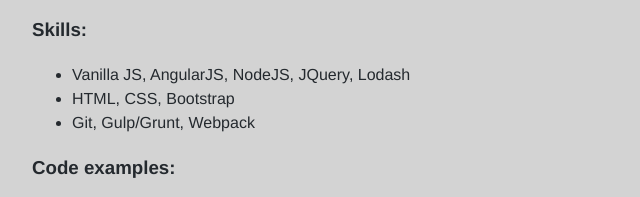
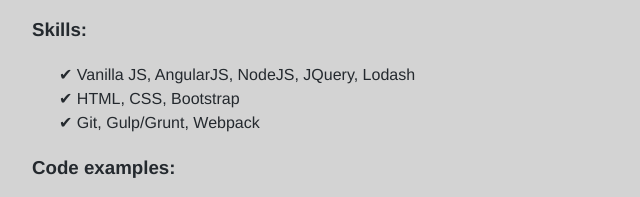
Before and after one commit to kavalapka/rsschool-2019Q1-cv, a plain HTML site: page index.html in a window 1280 px wide. Shown: the part 435-632 px from the top of the page, 96-736 px from the left. Drawn offline with Linux system fonts and the light colour scheme.

Commit message:
style: add checkmarks to ul

```diff
--- a/index.html
+++ b/index.html
@@ -34,10 +34,10 @@
     </div>
     <div class="skills">
       <h3>Skills:</h3>
-      <ul>
-        <li>Vanilla JS, AngularJS, NodeJS, JQuery, Lodash
-        <li>HTML, CSS, Bootstrap
-        <li>Git, Gulp/Grunt, Webpack
+      <ul class="checkmark">
+        <li><span>&#10004;</span> Vanilla JS, AngularJS, NodeJS, JQuery, Lodash</li>
+        <li><span>&#10004;</span> HTML, CSS, Bootstrap</li>
+        <li><span>&#10004;</span> Git, Gulp/Grunt, Webpack</li>
       </ul>
     </div>
     <div class="code">
--- a/styles/styles.css
+++ b/styles/styles.css
@@ -28,3 +28,11 @@ body {
 .function h2 {
   margin: 0;
 }
+
+ul.checkmark {
+  padding-left: 27px;
+}
+
+.checkmark li {
+  list-style-type: none;
+}
```
